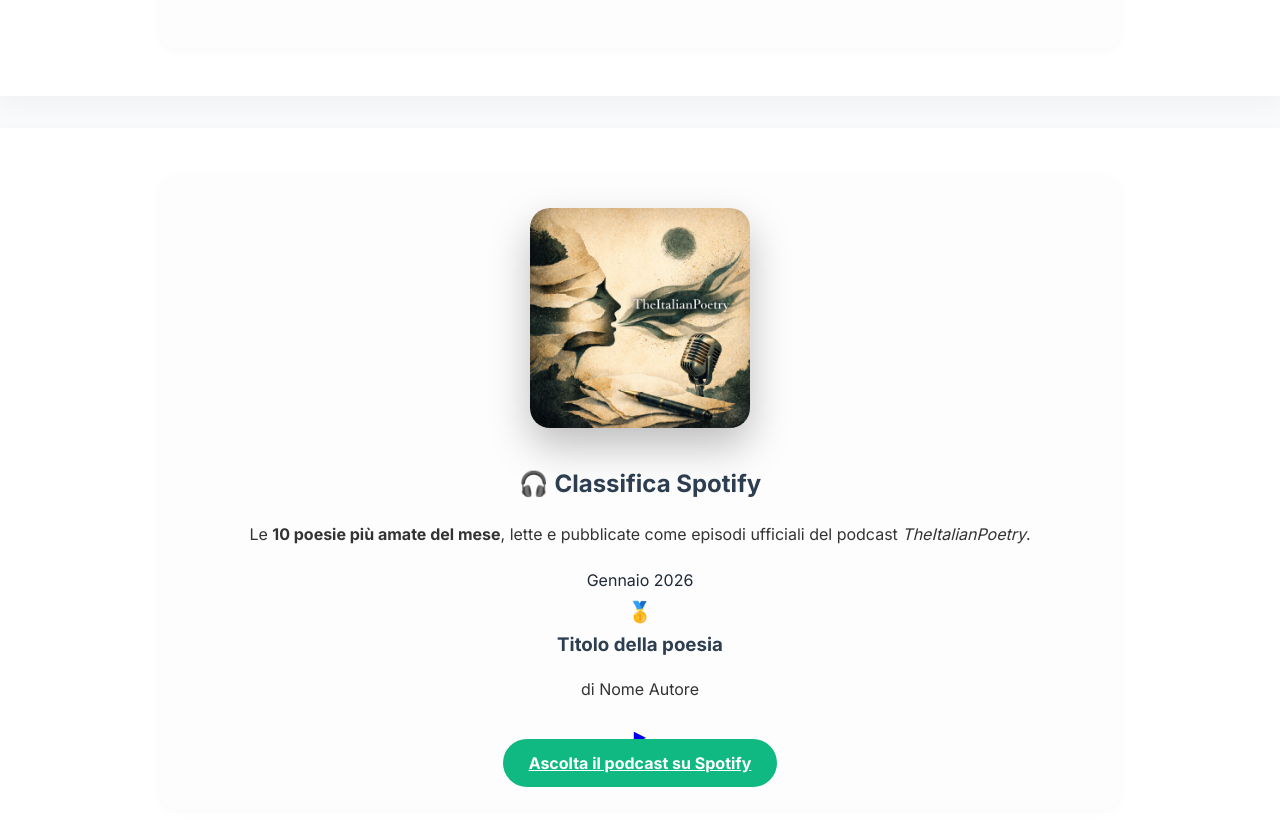
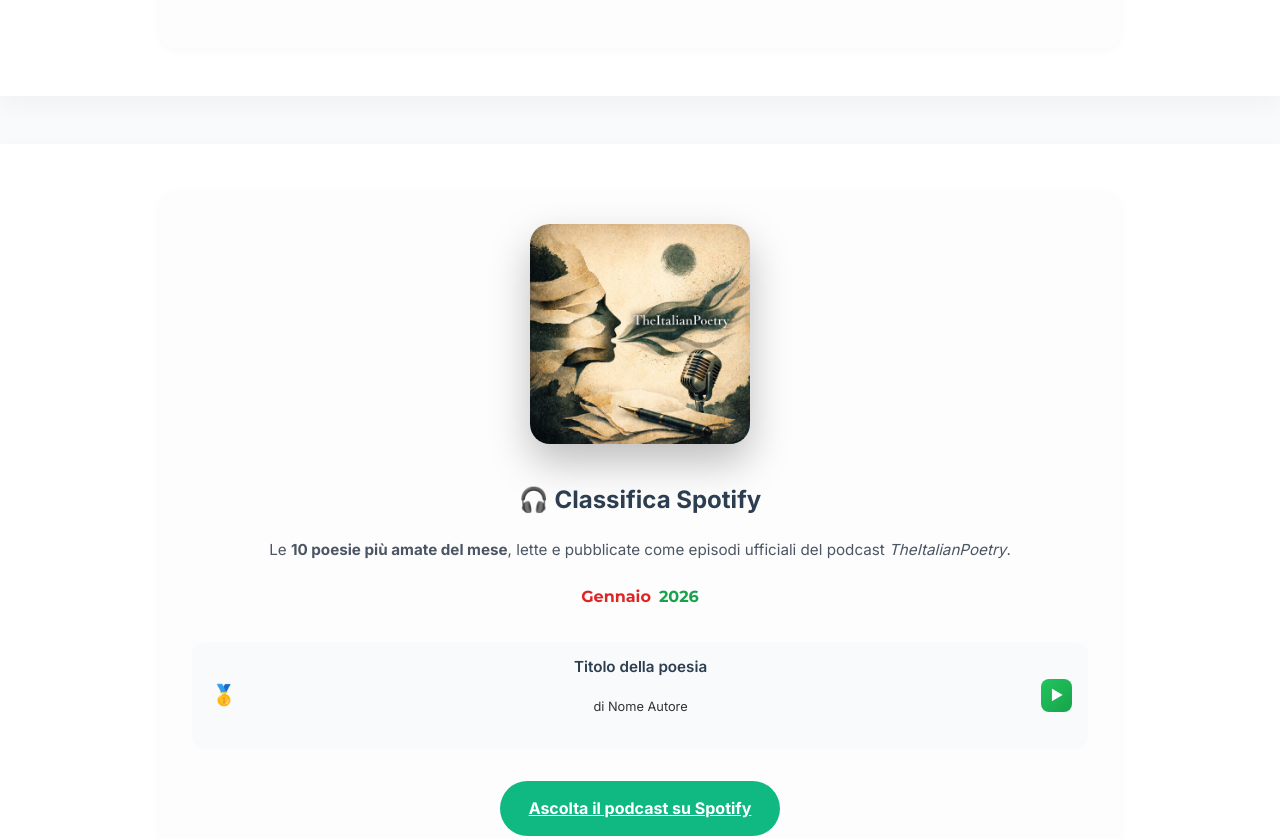
Before and after one commit to ManuelV0/TestWeb, a plain HTML site: page index.html in a window 1280 px wide. Shown: the part 2787-3626 px from the top of the page. Drawn offline with nearby package versions, Linux system fonts and the light colour scheme; a script that the page names is missing.

Commit message:
Update spotify-ranking.css

```diff
--- a/css/spotify-ranking.css
+++ b/css/spotify-ranking.css
@@ -1,65 +1,51 @@
 /* ================================
-   SPOTIFY RANKING – TOP 10 PODCAST
+   SPOTIFY CLASSIFICA – PODCAST TOP 10
 ================================ */
 
 /* Sezione generale */
-#spotify-ranking {
+#spotify-classifica {
   margin-top: 3rem;
 }
 
 /* Sottotitolo */
-#spotify-ranking .section-subtitle {
+#spotify-classifica .section-subtitle {
   margin-top: 0.75rem;
   font-size: 0.95rem;
   color: #4b5563;
+  text-align: center;
 }
 
-/* Blocco mese */
-.spotify-month-block {
-  margin-top: 2rem;
-  border-top: 1px solid #e5e7eb;
-  padding-top: 1.5rem;
-}
-
-/* Header mese */
-.spotify-month-header {
+/* Periodo (mese / anno) */
+.spotify-period {
   display: flex;
-  align-items: center;
-  justify-content: space-between;
-  gap: 1rem;
-  margin-bottom: 1.25rem;
-  flex-wrap: wrap;
-}
-
-.spotify-month-header h3 {
+  justify-content: center;
+  gap: 0.5rem;
+  margin: 1.25rem 0 2rem;
   font-family: 'Montserrat', sans-serif;
   font-weight: 700;
-  font-size: 1.25rem;
   color: #111827;
 }
 
-/* Link podcast Spotify */
-.spotify-podcast-link {
-  font-size: 0.85rem;
-  text-decoration: none;
-  color: #16a34a;
-  font-weight: 600;
-  transition: opacity 0.2s ease;
+.spotify-month {
+  color: #dc2626;
 }
 
-.spotify-podcast-link:hover {
-  opacity: 0.8;
+.spotify-year {
+  color: #16a34a;
 }
 
-/* Lista top 10 */
-.spotify-top10-list {
+/* ================================
+   LISTA EPISODI
+================================ */
+
+.spotify-episodes {
   display: flex;
   flex-direction: column;
   gap: 0.75rem;
 }
 
-/* Singolo elemento */
-.spotify-poem-item {
+/* Singolo episodio */
+.spotify-episode {
   display: flex;
   align-items: center;
   gap: 0.75rem;
@@ -69,25 +55,25 @@
   transition: background 0.2s ease, transform 0.15s ease;
 }
 
-.spotify-poem-item:hover {
+.spotify-episode:hover {
   background: #f3f4f6;
   transform: translateY(-1px);
 }
 
-/* Rank emoji */
+/* Rank */
 .spotify-rank {
   font-size: 1.25rem;
   min-width: 2rem;
   text-align: center;
 }
 
-/* Info testo */
-.spotify-info {
+/* Info episodio */
+.spotify-episode-info {
   flex: 1;
   min-width: 0;
 }
 
-.spotify-title {
+.spotify-episode-title {
   font-size: 0.95rem;
   font-weight: 600;
   color: #111827;
@@ -96,17 +82,14 @@
   text-overflow: ellipsis;
 }
 
-.spotify-author {
+.spotify-episode-author {
   font-size: 0.8rem;
   color: #6b7280;
 }
 
-/* Azioni */
-.spotify-actions {
+/* Pulsante play */
+.spotify-play-btn {
   margin-left: auto;
-}
-
-.spotify-listen-btn {
   font-size: 0.8rem;
   padding: 0.35rem 0.6rem;
   border-radius: 0.5rem;
@@ -118,29 +101,23 @@
   transition: opacity 0.2s ease, transform 0.15s ease;
 }
 
-.spotify-listen-btn:hover {
+.spotify-play-btn:hover {
   opacity: 0.9;
   transform: translateY(-1px);
 }
 
-/* Mobile */
-@media (max-width: 640px) {
-  .spotify-month-header {
-    flex-direction: column;
-    align-items: flex-start;
-  }
+/* ================================
+   CTA FINALE
+================================ */
 
-  .spotify-poem-item {
-    padding: 0.65rem 0.75rem;
-  }
-
-  .spotify-title {
-    font-size: 0.9rem;
-  }
+.spotify-cta {
+  display: flex;
+  justify-content: center;
+  margin-top: 2rem;
 }
 
 /* ================================
-   SPOTIFY PODCAST COVER
+   PODCAST COVER
 ================================ */
 
 .spotify-cover-wrapper {
@@ -158,14 +135,24 @@
   transition: transform 0.25s ease, box-shadow 0.25s ease;
 }
 
-/* Effetto hover leggero */
 .spotify-cover:hover {
   transform: translateY(-4px) scale(1.02);
   box-shadow: 0 25px 55px rgba(0, 0, 0, 0.3);
 }
 
-/* Mobile */
+/* ================================
+   MOBILE
+================================ */
+
 @media (max-width: 640px) {
+  .spotify-episode {
+    padding: 0.65rem 0.75rem;
+  }
+
+  .spotify-episode-title {
+    font-size: 0.9rem;
+  }
+
   .spotify-cover {
     width: 180px;
     height: 180px;
```
